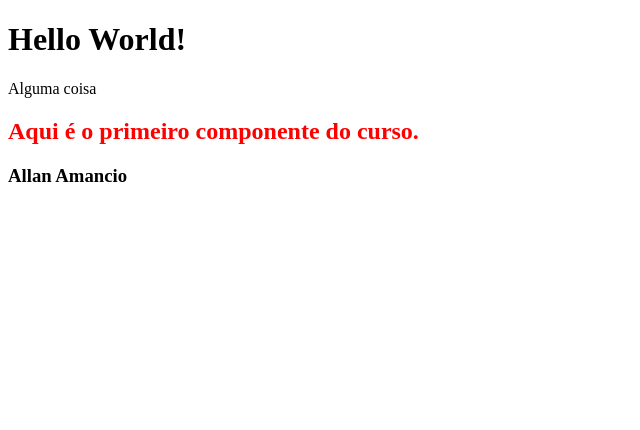
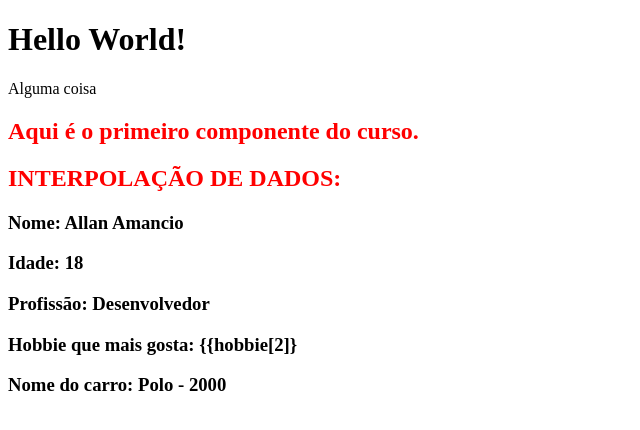
Before and after one commit to AllanSmithll/curso-angular-youtube, an Angular app in the folder 01-hello-world/: page / in a window 1280 px wide. Shown: the top 430 px of the page, without its empty margins (0-640 px from the left). Built offline with nearby package versions, Linux system fonts and the light colour scheme.

Commit message:
Aula de interpolação de dados

```diff
--- a/01-hello-world/src/app/components/first-component/first-component.component.html
+++ b/01-hello-world/src/app/components/first-component/first-component.component.html
@@ -1,2 +1,8 @@
+<!-- Interpolação de dados -->
 <h2>Aqui é o primeiro componente do curso.</h2>
-<h3>{{name}}</h3>
+<h2>INTERPOLAÇÃO DE DADOS:</h2>
+<h3>Nome: {{name}}</h3>
+<h3>Idade: {{age}}</h3>
+<h3>Profissão: {{job}}</h3>
+<h3>Hobbie que mais gosta: {{hobbie[2]}</h3>
+<h3>Nome do carro: {{car.name}} - {{car.year}}</h3>
--- a/01-hello-world/src/app/components/first-component/first-component.component.ts
+++ b/01-hello-world/src/app/components/first-component/first-component.component.ts
@@ -7,6 +7,10 @@ import { Component } from '@angular/core';
 })
 export class FirstComponentComponent {
   name: string = "Allan Amancio";
+  age: number = 18;
+  job: string = "Desenvolvedor";
+  hobbies = ["Correr","Jogar","Estudar"]
+  car = { name: "Polo", year: 2000}
 
   constructor() { }
 
```
